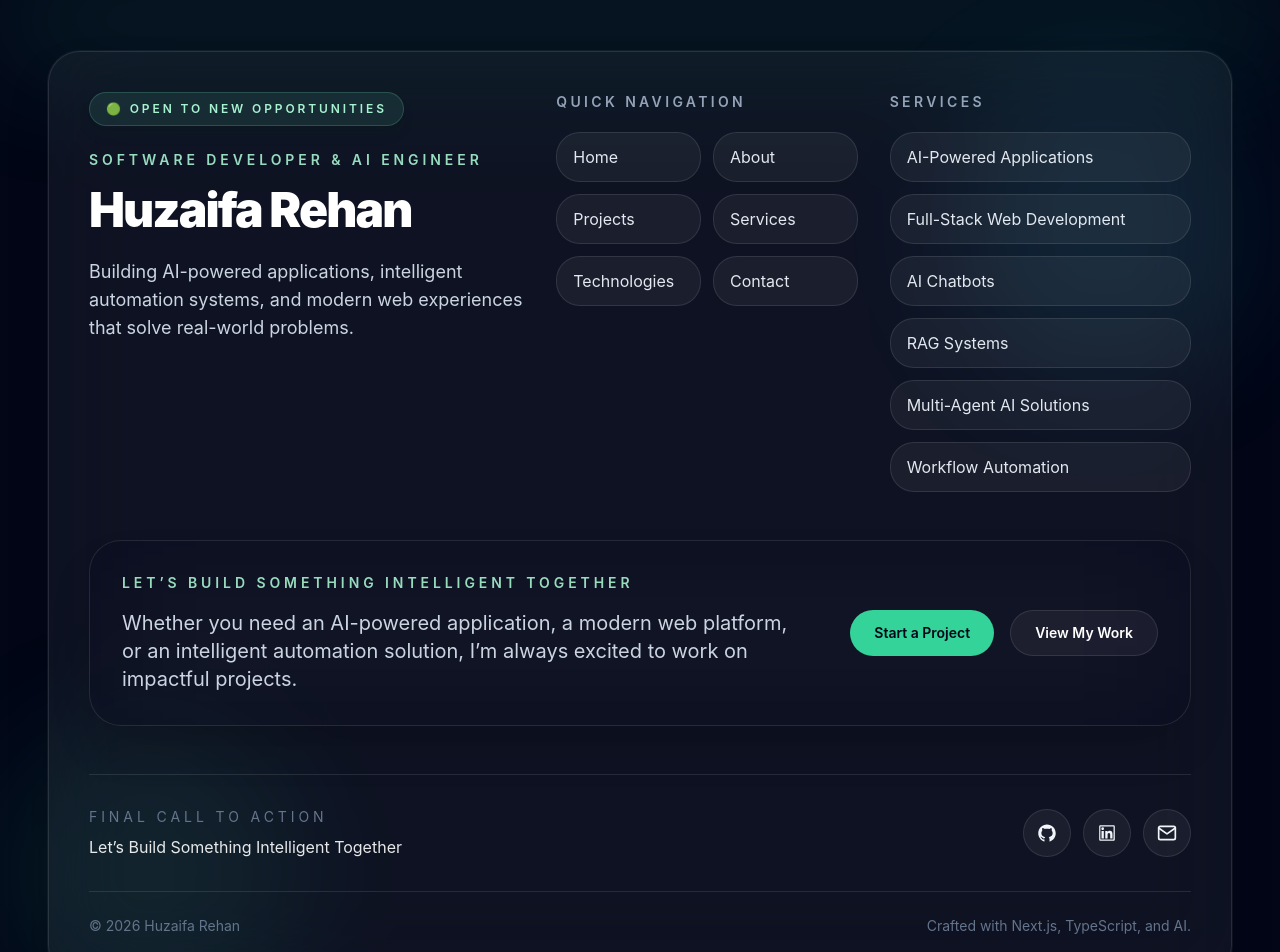
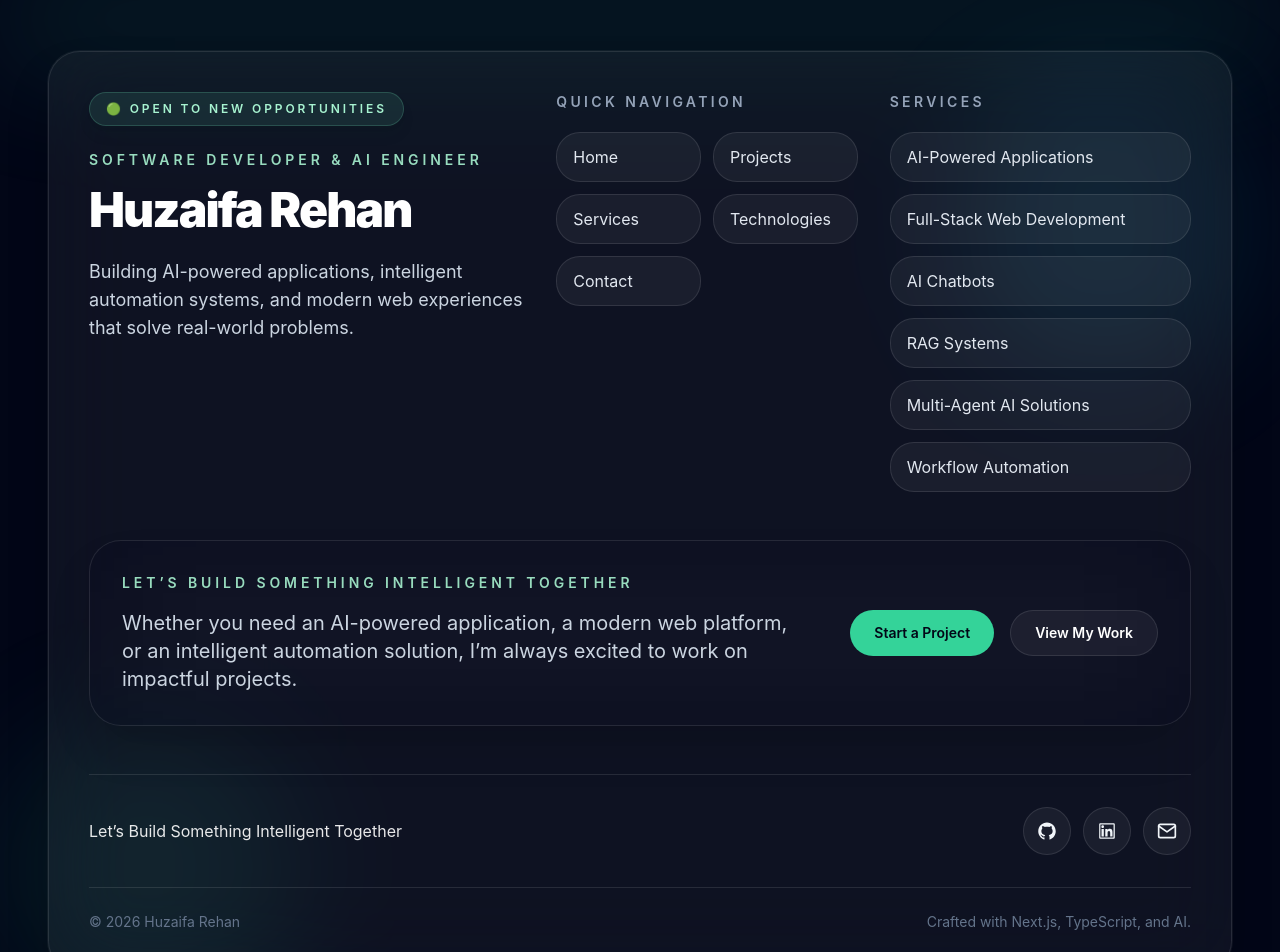
Before and after one commit to HuzaifaRehanMalik/Huzaifa-rehan-portfolio, a Next.js app: page / in a window 1280 px wide. Shown: the part 5320-6272 px from the top of the page. Built offline with nearby package versions, Linux system fonts and the light colour scheme.

Commit message:
fix: meta tags, remove stray footer text, fix broken about link

```diff
--- a/src/app/components/Footer.tsx
+++ b/src/app/components/Footer.tsx
@@ -110,9 +110,6 @@ export default function Footer() {
           <div className="mt-12 border-t border-white/10 pt-8">
             <div className="flex flex-col gap-6 md:flex-row md:items-center md:justify-between">
               <div className="space-y-2 text-slate-300">
-                <p className="text-sm uppercase tracking-[0.28em] text-slate-500">
-                  Final Call to Action
-                </p>
                 <p className="text-base text-white/90">
                   {footerContent.title}
                 </p>
--- a/src/app/layout.tsx
+++ b/src/app/layout.tsx
@@ -4,8 +4,9 @@ import type { Metadata } from "next";
 import "./globals.css";
 
 export const metadata: Metadata = {
-  title: "Portfolio",
-  description: "Generated by create next app",
+  title: "Huzaifa Rehan — AI Engineer & Full-Stack Developer",
+  description:
+    "I build AI-powered web apps, RAG pipelines, and multi-agent systems using Python, TypeScript, and Next.js.",
 };
 export default function RootLayout({
   children,
--- a/src/data/portfolio.ts
+++ b/src/data/portfolio.ts
@@ -209,7 +209,6 @@ export const socialLinks: SocialLink[] = [
 
 export const footerNavItems: FooterNavItem[] = [
   { label: "Home", href: "/#home" },
-  { label: "About", href: "/#about" },
   { label: "Projects", href: "/#projects" },
   { label: "Services", href: "/#services" },
   { label: "Technologies", href: "/#skills" },
```
